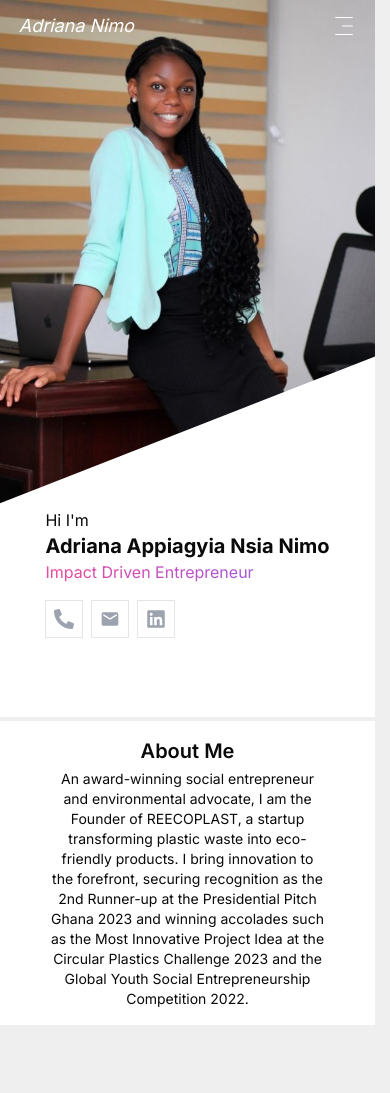
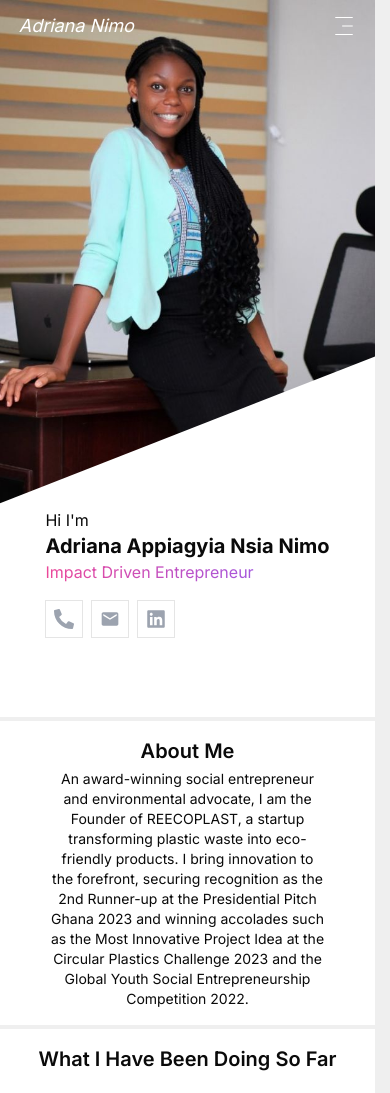
Before and after one commit to myspace8/adriananimo, a Next.js app: page / in a window 390 px wide. Before the commit the page ends 1025 px from the top, so only its background shows below. Built offline with nearby package versions, Linux system fonts and the light colour scheme.

Commit message:
added about me

```diff
--- a/app/page.tsx
+++ b/app/page.tsx
@@ -1,5 +1,6 @@
 import MobileHero from "@/components/mobileHero";
 import AboutMe from "@/components/about";
+import WhatIDo from "@/components/whatIDo";
 
 export default function Home() {
   return (
@@ -10,6 +11,9 @@ export default function Home() {
       <section className="md:hidden bg-white mt-1">
         <AboutMe />
       </section>
+      <section className="md:hidden bg-white mt-1">
+        <WhatIDo />
+      </section>
     </>
   );
 }
--- /dev/null
+++ b/components/whatIDo.jsx
@@ -0,0 +1,54 @@
+import * as React from "react"
+import Image from "next/image";
+
+import { Card, CardContent } from "@/components/ui/card";
+import {
+  Carousel,
+  CarouselContent,
+  CarouselItem,
+  CarouselNext,
+  CarouselPrevious,
+} from "@/components/ui/carousel"
+
+export default function WhatIDo() {
+  return (
+    <div className="flex flex-col justify-center items-center text-center p-4">
+      <h2 className="capitalize mb-1 font-semibold text-xl">What I have been doing so far</h2>
+      {/* <Carousel
+        opts={{
+          align: "start",
+        }}
+        className="w-full max-w-sm"
+      >
+        <CarouselContent>
+          {Array.from({ length: 5 }).map((_, index) => (
+            <CarouselItem key={index} className="md:basis-1/2 lg:basis-1/3">
+              <div className="p-1">
+                <Card className="rounded-none">
+                  <CardContent className="flex aspect-square items-center justify-center p-6">
+                    <div style={{ position: 'relative', height: '35vh' }}>
+                      <Image
+                        alt="A picture of Adriana in her office"
+                        src={`/images/adraina-1.jpeg`}
+                        fill
+                        quality={100}
+                        sizes="(min-width: 808px) 50vw, 100vw"
+                        className="z-50 object-cover"
+                      />
+                      <div className="absolute bottom-0 z-50">
+                        <p>June 2024 - Present</p>
+                        <h2>Assistant Program Manager, Youth Advocacy & Community Empowerment Program</h2>
+                      </div>
+                    </div>
+                  </CardContent>
+                </Card>
+              </div>
+            </CarouselItem>
+          ))}
+        </CarouselContent>
+        <CarouselPrevious />
+        <CarouselNext />
+      </Carousel> */}
+    </div>
+  )
+}
```
